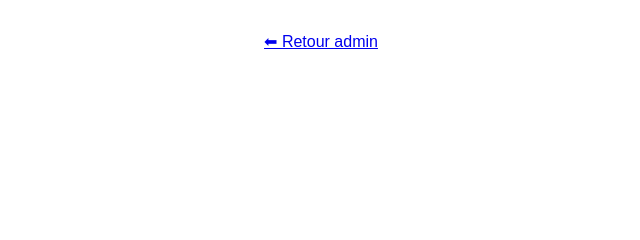
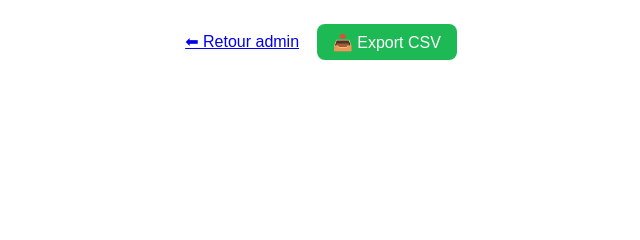
Before and after one commit to editionsnathan/spotify-playlist-dnc3, a Flask app: page /stats in a window 1280 px wide. Shown: the part 394-634 px from the top of the page, without its empty margins (319-959 px from the left). Run offline with Flask 3, Linux system fonts and the light colour scheme; the visitor is signed in with stand-in values (Sample User, id 1).

Commit message:
Update stats.html

```diff
--- a/templates/stats.html
+++ b/templates/stats.html
@@ -53,6 +53,11 @@
     {% endfor %}
   </table>
 
-  <p style="margin-top:2rem;"><a href="/admin">⬅ Retour admin</a></p>
+  <p style="margin-top:2rem;">
+  <a href="/admin">⬅ Retour admin</a> &nbsp;&nbsp;
+  <a href="/export" style="background:#1DB954; color:white; padding:0.6rem 1rem; border-radius:8px; text-decoration:none;">
+    📥 Export CSV
+  </a>
+</p>
 </body>
 </html>
```
